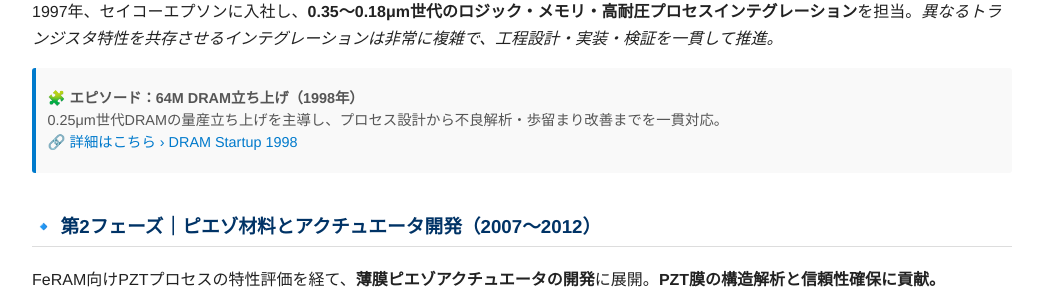
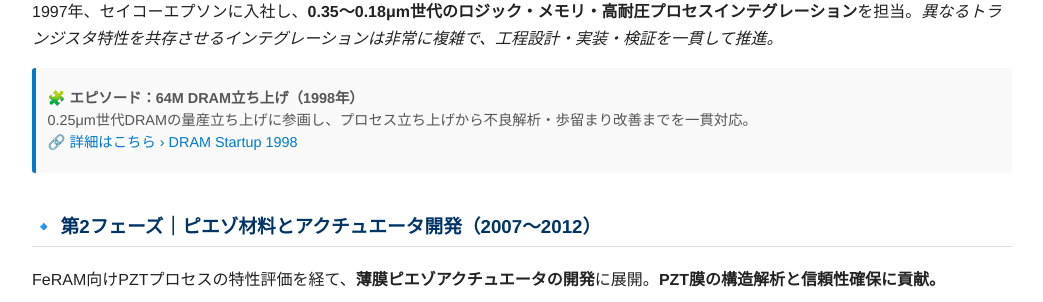
Before and after one commit to Samizo-AITL/Samizo-AITL.github.io, a Jekyll site: the page built from about/career-summary.md, in a window 1280 px wide. Shown: the part 611-913 px from the top of the page, without its empty margins (118-1161 px from the left). Built offline with Jekyll 4.4.1, drawn with Linux system fonts in a browser that asks for light colours.

Commit message:
Update career-summary.md

```diff
--- a/about/career-summary.md
+++ b/about/career-summary.md
@@ -24,7 +24,7 @@
 1997年、セイコーエプソンに入社し、**0.35〜0.18μm世代のロジック・メモリ・高耐圧プロセスインテグレーション**を担当。*異なるトランジスタ特性を共存させるインテグレーションは非常に複雑で、工程設計・実装・検証を一貫して推進。*
 
 > 🧩 **エピソード：64M DRAM立ち上げ（1998年）**
-> 0.25μm世代DRAMの量産立ち上げを主導し、プロセス設計から不良解析・歩留まり改善までを一貫対応。
+> 0.25μm世代DRAMの量産立ち上げに参画し、プロセス立ち上げから不良解析・歩留まり改善までを一貫対応。
 > 🔗 [詳細はこちら › DRAM Startup 1998](https://samizo-aitl.github.io/Edusemi-Plus/archive/in1998/DRAM_Startup_64M_1998.html)
 {: .annotation}
 
```
